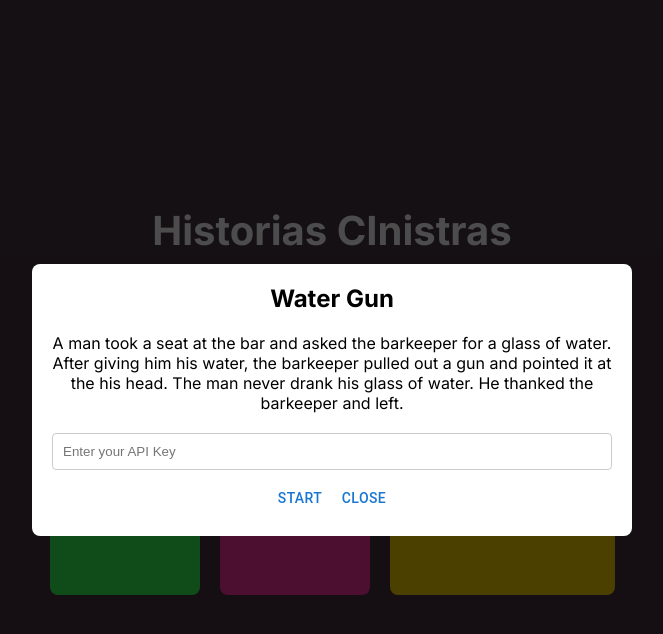
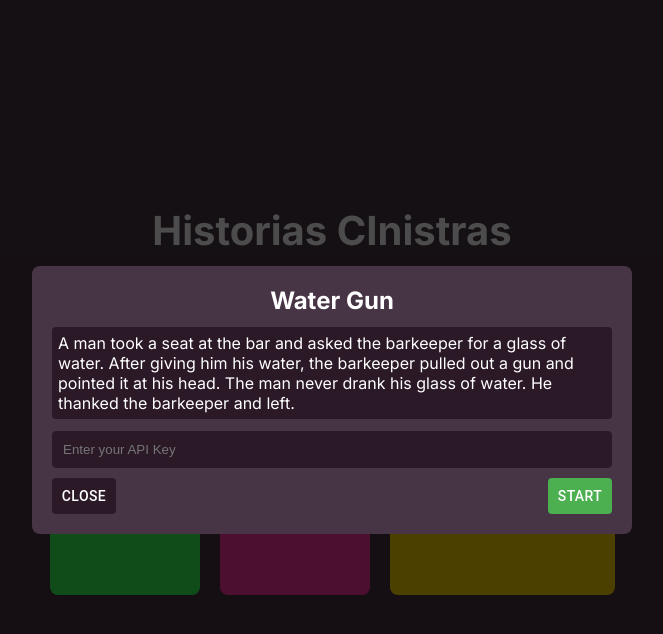
Before and after one commit to Thijalves/historias-cinistras, a Next.js app: page / in a window 1280 px wide. Both pictures are taken after a click on the element "Water Gun". Shown: the top 634 px of the page, without its empty margins (308-971 px from the left). Built offline with nearby package versions, Linux system fonts and the light colour scheme.

Commit message:
feat(contagem): add general embelishments

```diff
--- a/public/stories.json
+++ b/public/stories.json
@@ -2,7 +2,7 @@
     {
       "title": "Water Gun",
       "color": "#3357FF",
-      "description": "A man took a seat at the bar and asked the barkeeper for a glass of water. After giving him his water, the barkeeper pulled out a gun and pointed it at the his head. The man never drank his glass of water. He thanked the barkeeper and left.",
+      "description": "A man took a seat at the bar and asked the barkeeper for a glass of water. After giving him his water, the barkeeper pulled out a gun and pointed it at his head. The man never drank his glass of water. He thanked the barkeeper and left.",
       "answer": "The man had the hiccups. He ordered some water to try get rid of his hiccups. The barkeeper noticed him hiccuping and tried to frighten him by pointing a gun at his head. The surprise and shock made him forget about his hiccups so he no longer needed the water.",
       "image": "water_gun.png"
     },
@@ -23,7 +23,7 @@
     {
       "title": "Bankrupt",
       "color": "#FF33A1",
-      "description": "Terry Warwick was pushing pushing his car. He sighed and stopped when he reached a hotel. He now knew he was bankrupt.",
+      "description": "Terry Warwick was pushing his car. He sighed and stopped when he reached a hotel. He now knew he was bankrupt.",
       "answer": "Terry was playing monopoly.",
       "image": "bankrupt.png"
     },
--- a/src/app/page.tsx
+++ b/src/app/page.tsx
@@ -142,8 +142,8 @@ export default function RootPg() {
                 {selectedCard !== null && (
                     <div className={styles.modalOverlay}>
                         <div className={styles.modal}>
-                            <h2>{cardTitles[selectedCard]}</h2>
-                            <p>{cardDescriptions[selectedCard]}</p>
+                            <h2 className={styles.whiteText}>{cardTitles[selectedCard]}</h2>
+                            <p className={styles.storyText}>{cardDescriptions[selectedCard]}</p>
                             <input
                                 id={`apiKey-${selectedCard}`}
                                 type="password"
@@ -152,12 +152,14 @@ export default function RootPg() {
                                 placeholder="Enter your API Key"
                                 className={styles.apiKeyInput}
                             />
-                            <Button className={styles.submitButton} onClick={navigateToHome}>
+                            <div className={styles.buttonsRow} >
+                            <Button style={{ backgroundColor: "#2b1928", color: "white"}} onClick={closeCard}>
+                                Close
+                            </Button>
+                            <Button style={{ backgroundColor: "#4CAF50", color: "white"}} onClick={navigateToHome}>
                                 Start
                             </Button>
-                            <Button className={styles.closeButton} onClick={closeCard}>
-                                Close
-                            </Button>
+                            </div>
                         </div>
                     </div>
                 )}
--- a/src/app/page_styles.module.css
+++ b/src/app/page_styles.module.css
@@ -75,16 +75,18 @@
 }
 
 .modalOverlay p {
-    padding-top: 20px;
-    padding-bottom: 20px;
 }
 
 .modal {
-    background-color: #fff;
+    background-color: #473545;
     padding: 20px;
     border-radius: 8px;
     text-align: center;
     max-width: 600px;
+}
+
+.whiteText {
+    color: white;
 }
 
 .apiKeyLabel {
@@ -96,10 +98,12 @@
 .apiKeyInput {
     padding: 10px;
     margin-bottom: 10px;
-    border: 1px solid #ccc;
+    border: 1px solid #2b1928;
     border-radius: 4px;
+    background-color: #2b1928;
     width: 100%;
     box-sizing: border-box;
+    color: white;
 }
 
 .submitButton {
@@ -114,3 +118,24 @@
     color: #fff;
     margin-left: 10px;
 }
+
+
+.buttonsRow {
+    display: flex;
+    flex-direction: row;
+    justify-content: space-between;
+}
+
+.storyText {
+    background-color: #2b1928;
+    padding: 6px;
+    border-radius: 4px;
+    margin-top: 12px;
+    margin-bottom: 12px;
+    width: fit-content;
+    max-height: 40vh;
+    font-size: medium;
+    text-align: start;
+    text-wrap: wrap;
+    color: white;
+}
--- /dev/null
+++ b/src/components/answer-modal/style.module.css
@@ -0,0 +1,90 @@
+
+.modalOverlay {
+  position: fixed;
+  top: 0;
+  left: 0;
+  width: 100%;
+  height: 100%;
+  display: flex;
+  justify-content: center;
+  align-items: center;
+  background-color: rgba(0, 0, 0, 0.9);
+}
+
+.modalOverlay p {
+}
+
+.modal {
+  background-color: #473545;
+  padding: 20px;
+  border-radius: 8px;
+  text-align: center;
+  max-width: 50vw;
+  color: white;
+  min-height: 20vh;
+  max-height: 50vh;
+  display: flex;
+  flex-direction: column;
+  justify-content: space-between;
+}
+
+.buttonsRow {
+  display: flex;
+  flex-direction: row;
+  justify-content: center;
+}
+
+.submitButton {
+  margin-top: 10px;
+  background-color: #4CAF50;
+  color: #fff;
+}
+
+.closeButton {
+  margin-top: 10px;
+  background-color: #f44336;
+  color: #fff;
+  margin-left: 10px;
+}
+
+
+/* width */
+.guessText::-webkit-scrollbar {
+  width: 2px;
+}
+
+/* Track */
+.guessText::-webkit-scrollbar-track {
+  background: #2b1928;
+}
+
+/* Handle */
+.guessText::-webkit-scrollbar-thumb {
+  background: #888;
+}
+
+/* Handle on hover */
+.guessText::-webkit-scrollbar-thumb:hover {
+  background: #555;
+}
+
+.guessText {
+  background-color: #2b1928;
+  padding: 6px;
+  padding-top: 6px;
+  border-radius: 4px;
+  margin-top: 12px;
+  margin-bottom: 12px;
+  width: fit-content;
+  max-height: 40vh;
+  font-size: small;
+  text-align: start;
+  text-wrap: wrap;
+  overflow-y: scroll;
+  color: #999999;
+}
+
+.smallText {
+  text-align: start;
+  color: white;
+}
--- /dev/null
+++ b/src/components/guess-modal/style.module.css
@@ -0,0 +1,86 @@
+
+.modalOverlay {
+  position: fixed;
+  top: 0;
+  left: 0;
+  width: 100%;
+  height: 100%;
+  display: flex;
+  justify-content: center;
+  align-items: center;
+  background-color: rgba(0, 0, 0, 0.9);
+}
+
+.modalOverlay p {
+}
+
+.modal {
+  background-color: #473545;
+  padding: 20px;
+  border-radius: 8px;
+  text-align: center;
+  min-width: 20vw;
+  max-width: 50vw;
+  color: white;
+  min-height: 20vh;
+  max-height: 50vh;
+  display: flex;
+  flex-direction: column;
+  justify-content: space-between;
+}
+
+.buttonsRow {
+  display: flex;
+  flex-direction: row;
+  justify-content: space-between;
+}
+
+.submitButton {
+  margin-top: 10px;
+  background-color: #4CAF50;
+  color: #fff;
+}
+
+.closeButton {
+  margin-top: 10px;
+  background-color: #f44336;
+  color: #fff;
+  margin-left: 10px;
+}
+
+
+/* width */
+.guessText::-webkit-scrollbar {
+  width: 2px;
+}
+
+/* Track */
+.guessText::-webkit-scrollbar-track {
+  background: #2b1928;
+}
+
+/* Handle */
+.guessText::-webkit-scrollbar-thumb {
+  background: #888;
+}
+
+/* Handle on hover */
+.guessText::-webkit-scrollbar-thumb:hover {
+  background: #555;
+}
+
+.guessText {
+  background-color: #2b1928;
+  padding: 6px;
+  padding-top: 6px;
+  border-radius: 4px;
+  margin-top: 12px;
+  margin-bottom: 12px;
+  width: 100%;
+  max-height: 40px;
+  font-size: small;
+  text-align: start;
+  text-wrap: wrap;
+  overflow-y: clip;
+  color: #999999;
+}
```
Also changed, not shown: src/app/game/game_styles.module.css (+33 -0 lines), src/app/game/page.tsx (+18 -9 lines), src/components/answer-modal/index.tsx (added, +38 -0 lines), src/components/guess-modal/index.tsx (added, +41 -0 lines).
